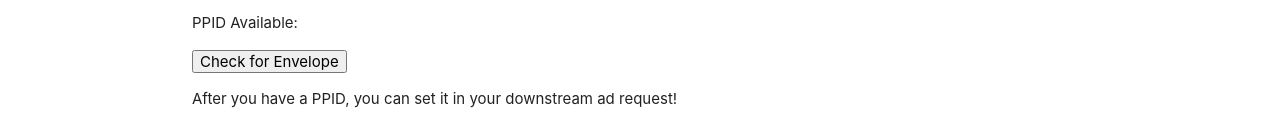
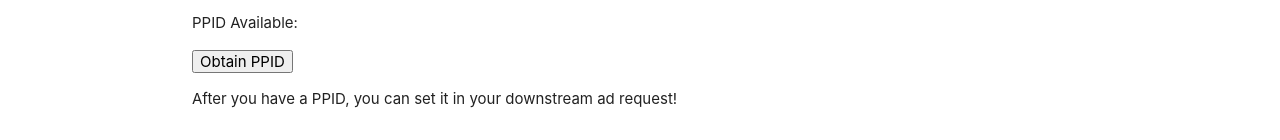
Before and after one commit to foreza/lr-ats-examples, a plain HTML site: page example-envelope-to-ppid.html in a window 1280 px wide. Shown: the part 665-805 px from the top of the page. Drawn offline with nearby package versions, Linux system fonts and the light colour scheme.

Commit message:
minor tweaks

```diff
--- a/example-envelope-to-ppid.html
+++ b/example-envelope-to-ppid.html
@@ -85,7 +85,7 @@
                 <button onclick="checkForEnvelope()">Check for Envelope</button>
 
                 <p>PPID Available: <span id="ppidValue"></span></p>
-                <button onclick="transcodeEnvelope()">Check for Envelope</button>
+                <button onclick="transcodeEnvelope()">Obtain PPID</button>
                 <p>After you have a PPID, you can set it in your downstream ad request!</p>
 
 
```
